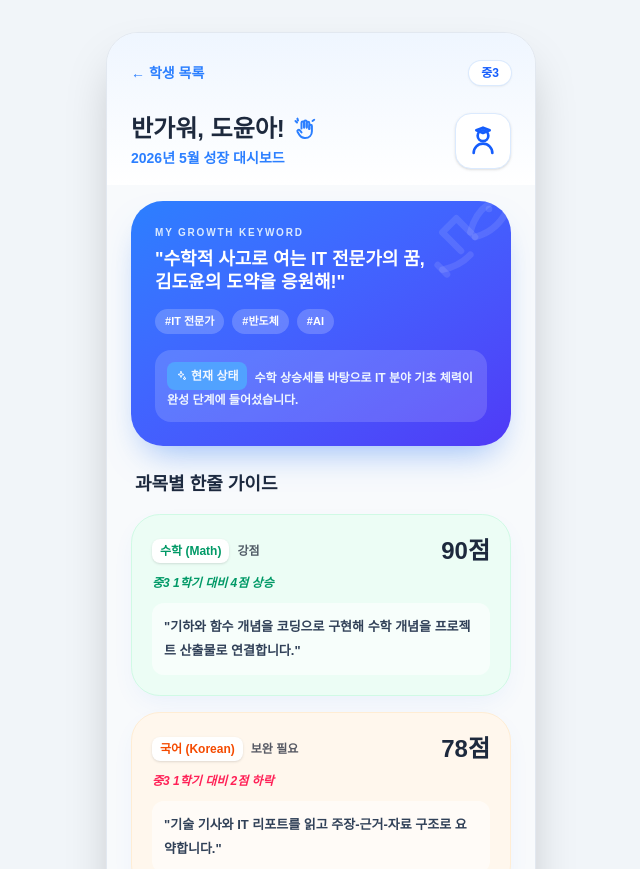
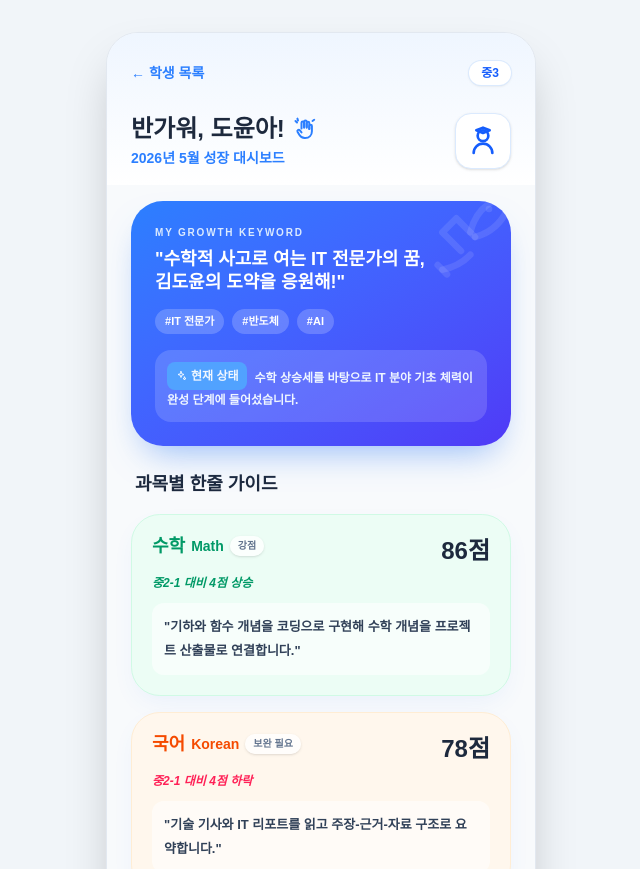
Before and after one commit to taekbari/teen-fit, a Next.js app: page /student/reports/STU-2404 in a window 1280 px wide. Shown: the top 869 px of the page, without its empty margins (319-959 px from the left). Built offline with nearby package versions, Linux system fonts and the light colour scheme.

Commit message:
Update: 요구사항 반영

```diff
--- a/src/app/teacher/students/[studentId]/report/page.tsx
+++ b/src/app/teacher/students/[studentId]/report/page.tsx
@@ -96,6 +96,10 @@ function PreMiddleReportView({ report }: { report: PreMiddleReport }) {
           <InfoListCard title="맞춤 활동 적응 전략" items={report.lifeStrategies} tone="emerald" />
         </section>
 
+        <SectionHeader
+          eyebrow="Assessment Summary"
+          title="진단평가, 성향검사 결과 종합"
+        />
         <AchievementInsightPanel report={report.achievementReport} />
 
         <SectionHeader
@@ -155,7 +159,7 @@ function Middle3ReportView({ report, student }: { report: Middle3Report; student
           <>
             <SectionHeader
               eyebrow="Assessment Data"
-              title="성향검사 근거 데이터"
+              title="성향검사 결과 종합"
             />
             <section>
               <Card
@@ -166,8 +170,12 @@ function Middle3ReportView({ report, student }: { report: Middle3Report; student
               </Card>
             </section>
 
-            <section className="mt-5">
-              <Card title="과목별 내신점수 상세">
+            <SectionHeader
+              eyebrow="School Record"
+              title="과목별 내신점수 상세"
+            />
+            <section>
+              <Card>
                 <SchoolGradeDetailPanel data={student.schoolGrades} />
               </Card>
             </section>
@@ -234,12 +242,11 @@ function AchievementInsightPanel({
   report: PreMiddleReport["achievementReport"];
 }) {
   return (
-    <section className="mt-5 grid gap-5">
+    <section className="grid gap-5">
       <article className="rounded-2xl border border-slate-200 bg-white p-5 shadow-sm">
         <div className="flex flex-wrap items-center justify-between gap-3">
           <div>
             <p className="text-sm font-black text-slate-500">초6 학습 성취도</p>
-            <h3 className="mt-1 text-2xl font-black text-slate-950">진단평가, 성향검사 결과 종합</h3>
           </div>
           <span className="rounded-full bg-blue-50 px-3 py-1 text-xs font-black text-blue-700 ring-1 ring-blue-100">
             {report.summaryBadge}
--- a/src/components/student-report-mobile.tsx
+++ b/src/components/student-report-mobile.tsx
@@ -58,7 +58,7 @@ export function StudentReportListMobile({ reports }: { reports: StudentGuidanceR
     <MobileShell>
       <div className="px-5 pb-5 pt-5">
         <div className="flex items-center justify-between gap-3">
-          <p className="text-sm font-black text-emerald-600">Teen Fit</p>
+          <p className="text-sm font-black text-emerald-600">Future Fit</p>
           <Link href="/" className="rounded-full bg-white px-3 py-1 text-xs font-black text-slate-600 shadow-sm ring-1 ring-slate-200">
             메인으로
           </Link>
@@ -107,7 +107,7 @@ export function StudentLandingMobile() {
     <MobileShell>
       <div className="px-5 pb-8 pt-6">
         <section className="rounded-[2rem] bg-slate-950 p-6 text-white">
-          <p className="text-sm font-black text-emerald-300">Teen Fit</p>
+          <p className="text-sm font-black text-emerald-300">Future Fit</p>
           <h1 className="mt-3 text-3xl font-black leading-tight">학생 화면</h1>
           <p className="mt-4 text-sm font-bold leading-6 text-slate-300">
             내 결과지와 이번 달 할 일을 확인하려면 먼저 학생을 선택하세요.
@@ -313,12 +313,17 @@ function SubjectGuideSection({ report }: { report: StudentGuidanceReport }) {
       <div className="mt-4 grid gap-4">
         {cards.map((card) => (
           <div key={card.subject} className={`rounded-[1.8rem] border p-5 shadow-[0_10px_25px_-5px_rgba(59,130,246,0.08)] ${card.className}`}>
-            <div className="mb-2 flex items-center justify-between gap-3">
-              <div className="flex flex-wrap items-center gap-2">
-                <span className={`rounded-lg bg-white px-2 py-1 text-xs font-black shadow-sm ${card.labelClassName}`}>
-                  {card.subject}
-                </span>
-                <span className="text-xs font-black uppercase opacity-70">{card.status}</span>
+            <div className="mb-2 flex items-start justify-between gap-3">
+              <div>
+                <h3 className={`flex flex-wrap items-center gap-1.5 text-lg font-black leading-tight ${card.labelClassName}`}>
+                  <span>{card.subject}</span>
+                  {card.subjectLabel ? (
+                    <span className="text-sm font-black">{card.subjectLabel}</span>
+                  ) : null}
+                  <span className="rounded-full bg-white/80 px-2 py-1 text-[10px] font-black text-slate-500 shadow-sm">
+                    {card.status}
+                  </span>
+                </h3>
               </div>
               {card.score ? <span className="text-2xl font-black text-slate-800">{card.score}</span> : null}
             </div>
@@ -415,7 +420,7 @@ function RecommendationSnapshot({ report }: { report: StudentGuidanceReport }) {
     <section className="rounded-[2rem] border-2 border-dashed border-blue-100 bg-white p-6 shadow-[0_10px_25px_-5px_rgba(59,130,246,0.08)]">
       <h2 className="mb-4 flex items-center gap-2 text-sm font-black text-blue-600">
         <Icon name="school" className="h-4 w-4" />
-        추천 고등학교
+        추천 진로
       </h2>
       <div className="grid gap-4">
         <div className="flex items-start gap-3 rounded-2xl bg-blue-50/60 p-3">
@@ -470,11 +475,14 @@ function getSubjectGuideCards(report: StudentGuidanceReport) {
     return report.subjects.map((subject) => {
       const latestScore = subject.chartValues[subject.chartValues.length - 1] ?? subject.currentScore;
       const previousScore = subject.chartValues[subject.chartValues.length - 2] ?? subject.previousScore;
-      const previousLabel = subject.chartLabels[subject.chartLabels.length - 2] ?? "직전 학기";
+      const previousLabel = formatStudentSubjectGuidePeriod(
+        subject.chartLabels[subject.chartLabels.length - 2] ?? "직전 학기",
+      );
       const diff = latestScore - previousScore;
       const tone = subject.subject === "수학" ? "emerald" : subject.subject === "영어" ? "violet" : "orange";
       return {
-        subject: `${subject.subject}${subject.subject === "수학" ? " (Math)" : subject.subject === "영어" ? " (English)" : " (Korean)"}`,
+        subject: subject.subject,
+        subjectLabel: subject.subject === "수학" ? "Math" : subject.subject === "영어" ? "English" : "Korean",
         status: subject.status,
         score: `${latestScore}점`,
         trend: `${previousLabel} 대비 ${Math.abs(diff)}점 ${diff >= 0 ? "상승" : "하락"}`,
@@ -488,6 +496,7 @@ function getSubjectGuideCards(report: StudentGuidanceReport) {
 
   return report.learningStrategies.slice(0, 3).map((strategy) => ({
     subject: strategy.subject,
+    subjectLabel: "",
     status: `우선 ${strategy.priority}`,
     score: "",
     trend: strategy.goal,
@@ -496,6 +505,10 @@ function getSubjectGuideCards(report: StudentGuidanceReport) {
     labelClassName: subjectToneClass[strategy.tone === "sky" ? "blue" : strategy.tone].text,
     trendClassName: subjectToneClass[strategy.tone === "sky" ? "blue" : strategy.tone].text,
   }));
+}
+
+function formatStudentSubjectGuidePeriod(period: string) {
+  return period.replace(/^중3/, "중2");
 }
 
 const subjectToneClass = {
--- a/src/lib/mock/studentReport.mock.ts
+++ b/src/lib/mock/studentReport.mock.ts
@@ -180,37 +180,37 @@ export const mockStudentGuidanceReports: StudentGuidanceReport[] = [
         subject: "수학",
         status: "강점",
         trend: "up",
-        currentScore: 90,
+        currentScore: 86,
         previousScore: 82,
         strengths: ["기하/함수 영역 강점", "꾸준한 상승세", "IT 분야 기초 체력 완성 단계"],
         improvements: ["상 난이도 심화 문제 정복", "풀이 과정의 논리 서술 강화"],
         recommendedStrategy: "기하와 함수 개념을 코딩으로 구현해 수학 개념을 프로젝트 산출물로 연결합니다.",
-        chartValues: [76, 82, 86, 90],
-        chartLabels: ["중2 1학기", "중2 2학기", "중3 1학기", "중3 2학기"],
+        chartValues: [76, 79, 82, 86],
+        chartLabels: ["중1-1", "중1-2", "중2-1", "중2-2"],
       },
       {
         subject: "국어",
         status: "보완 필요",
         trend: "down",
         currentScore: 78,
-        previousScore: 89,
+        previousScore: 82,
         strengths: ["관심 분야 글에서는 집중도 유지", "정보 구조 파악 가능"],
         improvements: ["논리적 글쓰기 회복", "기술 독해 훈련", "IT 연계 보고서 작성"],
         recommendedStrategy: "기술 기사와 IT 리포트를 읽고 주장-근거-자료 구조로 요약합니다.",
-        chartValues: [89, 84, 80, 78],
-        chartLabels: ["중2 1학기", "중2 2학기", "중3 1학기", "중3 2학기"],
+        chartValues: [89, 85, 82, 78],
+        chartLabels: ["중1-1", "중1-2", "중2-1", "중2-2"],
       },
       {
         subject: "영어",
         status: "안정",
-        trend: "stable",
-        currentScore: 86,
-        previousScore: 85,
+        trend: "down",
+        currentScore: 82,
+        previousScore: 84,
         strengths: ["상위권 유지", "기술 문서 독해 기반 보유"],
         improvements: ["최상위권 도약 전략", "AI/반도체 주제 어휘 확장"],
         recommendedStrategy: "AI·반도체 관련 짧은 영어 글을 읽고 핵심 문장을 기술 요약문으로 정리합니다.",
-        chartValues: [82, 84, 85, 86],
-        chartLabels: ["중2 1학기", "중2 2학기", "중3 1학기", "중3 2학기"],
+        chartValues: [82, 80, 84, 82],
+        chartLabels: ["중1-1", "중1-2", "중2-1", "중2-2"],
       },
     ],
     roadmap: [
```
